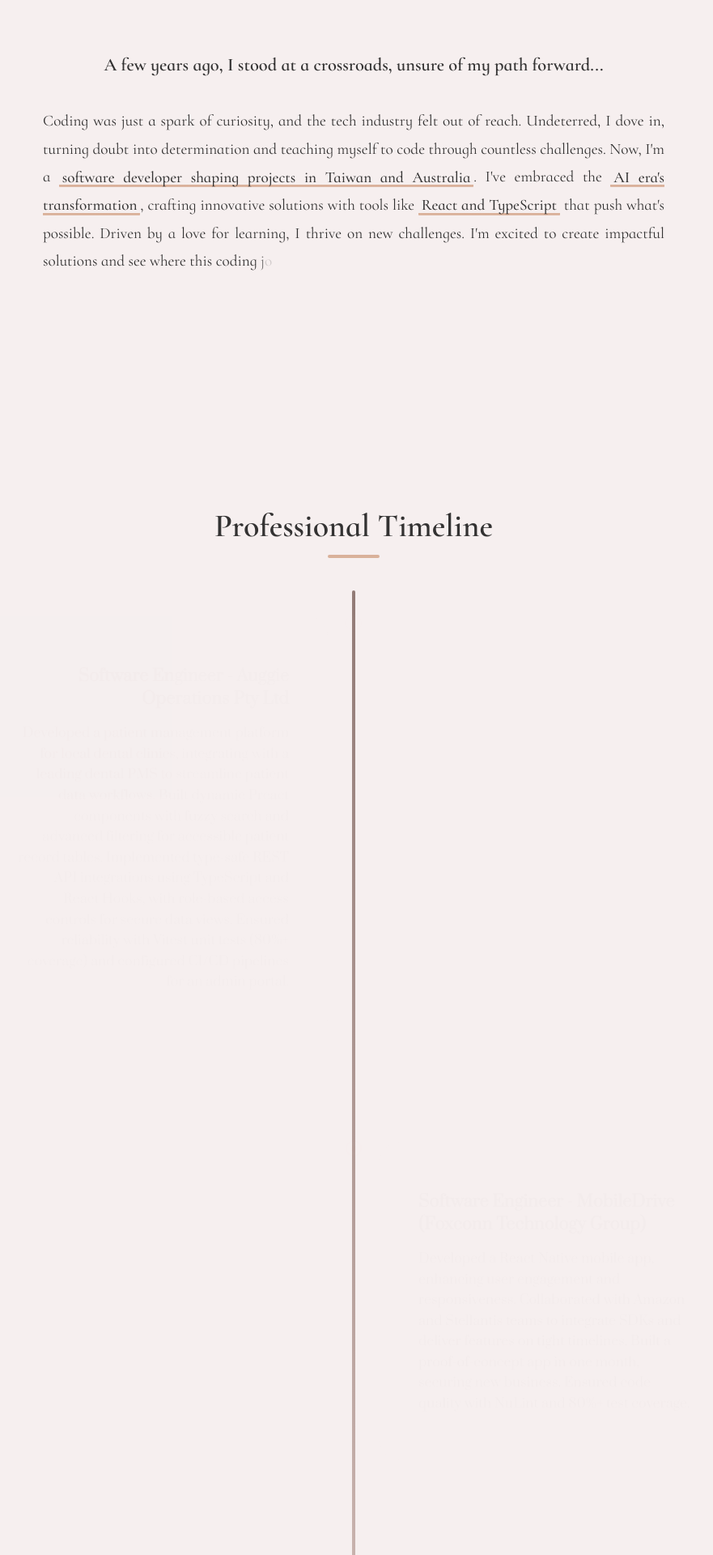
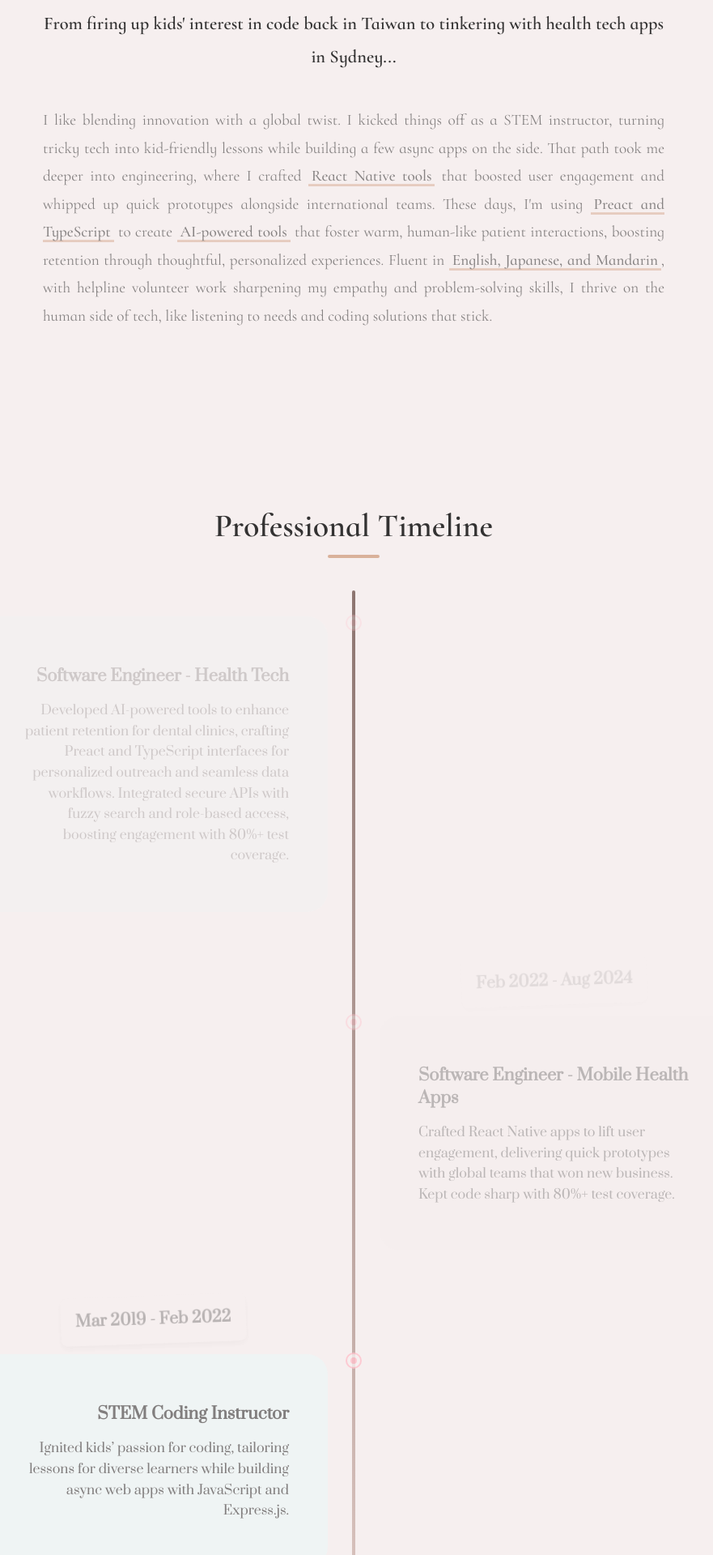
Before and after one commit to Summerflowerling/Summerflowerling.github.io, a React (Vite) app: page / in a window 1280 px wide. Shown: the part 360-2280 px from the top of the page at 81% size, without its empty margins (203-1084 px from the left). Built offline with nearby package versions, Linux system fonts and the light colour scheme.

Commit message:
fix: update about me content and layour of contact me section

```diff
--- a/src/const/aboutMeData.ts
+++ b/src/const/aboutMeData.ts
@@ -1,38 +1,37 @@
 export const workExperiences = [
   {
     id: 1,
-    title: 'Software Engineer - Auggie Operations Pty Ltd',
+    title: 'Software Engineer - Health Tech',
     description:
-      'Developed a patient management platform for local dental clinics, integrating with a leading dental PMS to streamline patient data workflows. Built dynamic Preact components with fuzzy search and advanced filtering for accessible patient record tables. Implemented type-safe REST API integrations using TypeScript and React Hooks, with role-based access controls for secure data views. Ensured reliability with Vitest unit tests (80%+ coverage) and configured CI/CD pipelines for an admin portal.',
+      'Developed AI-powered tools to enhance patient retention for dental clinics, crafting Preact and TypeScript interfaces for personalized outreach and seamless data workflows. Integrated secure APIs with fuzzy search and role-based access, boosting engagement with 80%+ test coverage.',
     years: 'Feb 2025 - Present',
     colorClass: 'aboutMeWidgetColor2',
   },
   {
     id: 2,
-    title: 'Software Engineer - MobileDrive (Foxconn Technology Group)',
+    title: 'Software Engineer - Mobile Health Apps',
     description:
-      'Developed a React Native mobile app, enhancing user engagement and responsiveness. Collaborated with Amazon and Stellantis teams to integrate SDKs and deliver features on tight timelines. Built a proof-of-concept app in one month, securing new business. Ensured code quality with NuLint and 80%+ test coverage.',
+      'Crafted React Native apps to lift user engagement, delivering quick prototypes with global teams that won new business. Kept code sharp with 80%+ test coverage.',
     years: 'Feb 2022 - Aug 2024',
     colorClass: 'aboutMeWidgetColor1',
   },
   {
     id: 3,
-    title: 'STEM Coding Instructor - First Code Academy',
+    title: 'STEM Coding Instructor',
     description:
-      'Taught coding to students, tailoring methods for diverse learning needs. Developed front-end and back-end skills using JavaScript and Express.js, building asynchronous web applications with multiple API integrations. Fostered a passion for technology in young learners.',
+      'Ignited kids’ passion for coding, tailoring lessons for diverse learners while building async web apps with JavaScript and Express.js.',
     years: 'Mar 2019 - Feb 2022',
     colorClass: 'aboutMeWidgetColor2',
   },
   {
     id: 4,
-    title: 'Lifeline Helpline Operator - Lifeline',
+    title: 'Helpline Volunteer',
     description:
-      'Volunteered as a helpline operator, connecting with callers to address core issues and provide support. Developed plans to make a positive impact, leveraging empathy and problem-solving skills honed over five years of service.',
+      'Listened and supported callers with empathy, shaping my knack for human-centered solutions over five years.',
     years: 'Feb 2017 - Feb 2022',
     colorClass: 'aboutMeWidgetColor1',
   },
 ];
-
 export const books = [
   {
     id: 1,
--- a/src/const/storyData.ts
+++ b/src/const/storyData.ts
@@ -1,12 +1,14 @@
 export const storyContent = {
   firstSentence:
-    'A few years ago, I stood at a crossroads, unsure of my path forward...',
+    "From firing up kids' interest in code back in Taiwan to tinkering with health tech apps in Sydney...",
   restOfStory:
-    "Coding was just a spark of curiosity, and the tech industry felt out of reach. Undeterred, I dove in, turning doubt into determination and teaching myself to code through countless challenges. Now, I'm a software developer shaping projects in Taiwan and Australia. I've embraced the AI era's transformation, crafting innovative solutions with tools like React and TypeScript that push what's possible. Driven by a love for learning, I thrive on new challenges. I'm excited to create impactful solutions and see where this",
-  lastWords: '\n coding journey leads next.',
+    "I like blending innovation with a global twist. I kicked things off as a STEM instructor, turning tricky tech into kid-friendly lessons while building a few async apps on the side. That path took me deeper into engineering, where I crafted React Native tools that boosted user engagement and whipped up quick prototypes alongside international teams. These days, I'm using Preact and TypeScript to create AI-powered tools that foster warm, human-like patient interactions, boosting retention through thoughtful, personalized experiences. Fluent in English, Japanese, and Mandarin, with helpline volunteer work sharpening my empathy and problem-solving skills, I thrive on the human side of tech, like listening to needs and coding solutions that stick.",
+  lastWords:
+    '\n Eager to dive into more AI-enhanced tools and team up on bigger projects soon.',
   keyPhrases: [
-    'React and TypeScript',
-    'software developer shaping projects in Taiwan and Australia',
-    "AI era's transformation",
+    'Preact and TypeScript',
+    'AI-powered tools',
+    'English, Japanese, and Mandarin',
+    'React Native tools',
   ],
 };
--- a/src/index.css
+++ b/src/index.css
@@ -9,7 +9,9 @@ body {
   background-color: var(--background-color);
   padding-top: 8rem; /* Space for fixed header */
 }
-
+html {
+  scroll-behavior: smooth;
+}
 @keyframes gradientShift {
   0% {
     background-position: 0% 50%;
--- a/src/pages/About.module.css
+++ b/src/pages/About.module.css
@@ -2,6 +2,7 @@
 
 /* Main page container */
 .aboutMePage {
+  position: relative;
   max-width: 75rem;
   margin: 0 auto;
   padding-top: calc(var(--header-height, 5rem) + 2rem);
--- a/src/pages/Contact.module.css
+++ b/src/pages/Contact.module.css
@@ -14,6 +14,9 @@
   background-size: 200% 200%;
   will-change: background-position;
   animation: gradientShift 10s ease infinite;
+  display: grid;
+  grid-template-columns: 2fr 1fr; /* Asymmetrical grid layout */
+  gap: 2rem; /* Space between cards */
 }
 
 @keyframes gradientShift {
@@ -27,12 +30,26 @@
     background-position: 0% 50%;
   }
 }
+
 .hireMeWidget,
 .makeFriends {
   display: flex;
   flex-direction: column;
   margin: 3rem;
-  margin-bottom: 10rem;
+  padding: 2rem; /* Add padding for card effect */
+  background: var(
+    --card-bg,
+    rgba(255, 255, 255, 0.1)
+  ); /* Semi-transparent background */
+  box-shadow: 0 4px 15px rgba(0, 0, 0, 0.1); /* Subtle shadow for card effect */
+  border-radius: 1rem; /* Rounded corners */
+  transition: transform 0.3s ease; /* Smooth transform for hover */
+}
+
+.hireMeWidget:hover,
+.makeFriends:hover {
+  transform: scale(1.02) translateY(-3px);
+  box-shadow: 0 0.5rem 1rem rgba(0, 0, 0, 0.2);
 }
 
 .hireMeWidget img {
@@ -42,7 +59,7 @@
   object-fit: cover;
   border-radius: 50%;
   filter: brightness(1.03);
-  margin: 6rem auto 0;
+  margin: 2rem auto 0; /* Reduced margin for better card fit */
 }
 
 .hireMeWidget p,
@@ -54,7 +71,6 @@
   line-height: 1.8;
   padding: 1.5rem 0;
   margin: 0;
-  border-radius: 1.25rem;
 }
 
 .hireMeTitle,
@@ -149,16 +165,17 @@
   text-decoration: none;
 }
 
-@media (max-width: 415px) {
+@media (max-width: 768px) {
   .contactContainer {
-    padding: 1rem;
+    grid-template-columns: 1fr; /* Stack cards on smaller screens */
+    padding: 1.5rem;
     padding-top: 11rem;
   }
 
   .hireMeWidget,
   .makeFriends {
-    margin: 3rem;
-    margin-bottom: 8rem;
+    margin: 1.5rem;
+    margin-bottom: 4rem;
   }
 
   .hireMeTitle,
@@ -170,3 +187,22 @@
     max-width: 5rem;
   }
 }
+
+@media (max-width: 415px) {
+  .contactContainer {
+    padding: 1rem;
+    padding-top: 11rem;
+  }
+
+  .hireMeWidget,
+  .makeFriends {
+    margin: 1rem;
+    margin-bottom: 3rem;
+    padding: 1.5rem;
+  }
+
+  .hireMeWidget img {
+    width: 10rem;
+    height: 10rem;
+  }
+}
--- a/src/pages/Contact.tsx
+++ b/src/pages/Contact.tsx
@@ -2,25 +2,39 @@ import { motion } from 'framer-motion';
 import styles from './Contact.module.css';
 
 const Contact = () => {
+  const containerVariants = {
+    hidden: { opacity: 0 },
+    visible: { opacity: 1, transition: { staggerChildren: 0.3 } },
+  };
+
+  const cardVariants = {
+    hidden: { opacity: 0, y: 50 },
+    visible: { opacity: 1, y: 0, transition: { duration: 0.5 } },
+  };
+
   return (
     <>
-      <main>
-        <div className={styles.contactContainer}>
-          <motion.div
-            className={styles.hireMeWidget}
-            initial={{ opacity: 0, y: 50 }}
-            animate={{ opacity: 1, y: 0 }}
-            transition={{ duration: 0.5 }}
-          >
+      <motion.main
+        initial={{ opacity: 0, x: 100 }}
+        animate={{ opacity: 1, x: 0 }}
+        exit={{ opacity: 0, x: -100 }}
+        transition={{ duration: 0.5 }}
+      >
+        <motion.div
+          className={styles.contactContainer}
+          variants={containerVariants}
+          initial='hidden'
+          animate='visible'
+        >
+          <motion.div className={styles.hireMeWidget} variants={cardVariants}>
             <h1 className={styles.hireMeTitle}>
-              <span>Hire Me</span>
+              <span>Work With Me</span>
             </h1>
-            <img src='/img/myselfFilter.JPG' />
+            <img src='/img/myselfFilter.JPG' alt='Profile' />
             <p>
-              Think I may be a good fit in your company? <br />I am open to
-              different job opportunities.
+              Think I’d be a great fit for your team or project? <br />
+              I’m open to exciting opportunities!
             </p>
-
             <button id='resume-btn' className={styles.resumeBtn}>
               <motion.a
                 href='mailto:yulinglin@protonmail.com'
@@ -35,21 +49,16 @@ const Contact = () => {
                 transition={{ duration: 0.3 }}
                 style={{ display: 'block', width: '100%', height: '100%' }}
               >
-                Email Me
+                Let’s Talk
               </motion.a>
             </button>
           </motion.div>
 
-          <motion.div
-            className={styles.makeFriends}
-            initial={{ opacity: 0, y: 50 }}
-            animate={{ opacity: 1, y: 0 }}
-            transition={{ duration: 0.5, delay: 0.2 }}
-          >
+          <motion.div className={styles.makeFriends} variants={cardVariants}>
             <h1 className={styles.makeFriendsTitle}>
-              <span>Let's connect</span>
+              <span>Let's Connect</span>
             </h1>
-            <p>Feel free to say hi</p>
+            <p>Want to chat or collaborate? Say hi on social!</p>
             <div className={styles.makeFriendsImg}>
               <motion.a
                 href='https://www.instagram.com/anotherhuman124/?hl=zh-tw'
@@ -57,7 +66,7 @@ const Contact = () => {
                 whileHover={{ scale: 1.1 }}
                 whileTap={{ scale: 0.9 }}
               >
-                <img src='/img/instagram.png' alt='instagram icon' />
+                <img src='/img/instagram.png' alt='Instagram icon' />
               </motion.a>
               <motion.a
                 href='https://www.linkedin.com/in/phoebe-lin-7b5108106/'
@@ -65,11 +74,11 @@ const Contact = () => {
                 whileHover={{ scale: 1.1 }}
                 whileTap={{ scale: 0.9 }}
               >
-                <img src='/img/linkedin.png' alt='linkedin icon' />
+                <img src='/img/linkedin.png' alt='LinkedIn icon' />
               </motion.a>
             </div>
           </motion.div>
-        </div>
+        </motion.div>
         <footer>
           <div className={styles.footerIconInfo}>
             <p>
@@ -92,7 +101,7 @@ const Contact = () => {
             </p>
           </div>
         </footer>
-      </main>
+      </motion.main>
     </>
   );
 };
```
